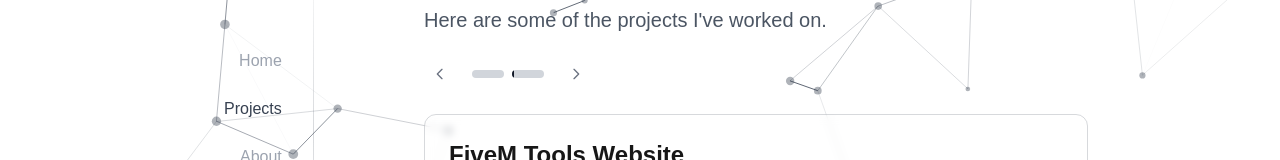
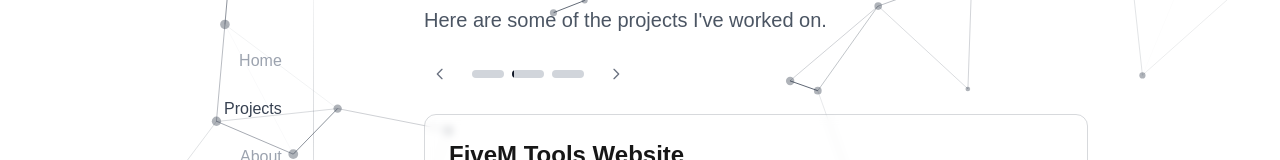
Before and after one commit to SSnowly/snowy_web, a Next.js app: page /projects in a window 1280 px wide. Shown: the part 267-427 px from the top of the page. Built offline with nearby package versions, Linux system fonts and the light colour scheme.

Commit message:
Update page.tsx

```diff
--- a/app/projects/page.tsx
+++ b/app/projects/page.tsx
@@ -17,6 +17,13 @@
     link: 'https://github.com/SSnowly/project7_web',
     preview: 'https://project7.store'
   },
+  {
+    title: 'FiveWish',
+    description: 'A website for FiveM users to create wishlists, share and track progress.',
+    tech: ['Next.js', 'Tailwind CSS', 'TypeScript', 'Prisma', 'Tebex API'],
+    link: 'https://fivewish.org',
+    preview: 'https://fivewish.org'
+  }
 ];
 
 export default function Projects() {
```
